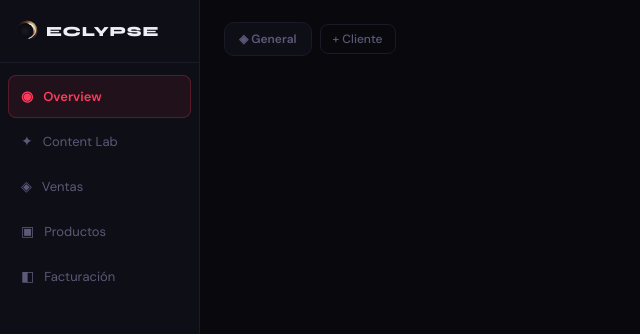
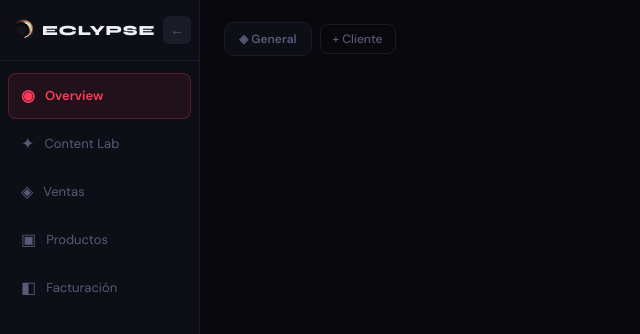
Before and after one commit to ardilescorporativo-commits/Eclypse, a React (Vite) app: page / in a window 1280 px wide. Shown: the top 334 px of the page, without its empty margins (0-640 px from the left). Built offline with nearby package versions, Linux system fonts and the light colour scheme.

Commit message:
Update App.jsx

```diff
--- a/App.jsx
+++ b/App.jsx
@@ -2143,7 +2143,7 @@ export default function Eclypse() {
   const [billing, setBilling] = useState(SEED.billing);
   // angles/pains/buyReasons/programs/objections now live on each client object
   const [loaded, setLoaded] = useState(false);
-
+const [sidebarOpen, setSidebarOpen] = useState(true);
   useEffect(()=>{
     (async()=>{
       try {
@@ -2200,15 +2200,21 @@ if(Array.isArray(d.billing)) setBilling(d.billing);
       <style>{css}</style>
 
      {/* SIDEBAR */}
-      <div style={{ width:200,background:T.surface,borderRight:`1px solid ${T.border}`,display:"flex",flexDirection:"column",position:"sticky",top:0,height:"100vh",flexShrink:0,zIndex:100 }}>
-        <div style={{ padding:"20px 16px",borderBottom:`1px solid ${T.border}`,display:"flex",alignItems:"center",gap:8 }}>
+<div style={{ width:sidebarOpen?200:56, background:T.surface, borderRight:`1px solid ${T.border}`, display:"flex", flexDirection:"column", position:"sticky", top:0, height:"100vh", flexShrink:0, zIndex:100, transition:"width 0.2s ease" }}>
+  <div style={{ padding:"16px 12px", borderBottom:`1px solid ${T.border}`, display:"flex", alignItems:"center", justifyContent:"space-between", gap:8 }}>
+    {sidebarOpen && <div style={{ display:"flex", alignItems:"center", gap:8 }}>
       <EclypseIcon size={22}/>
-          <span className="syne" style={{ fontSize:14,fontWeight:800,letterSpacing:"0.06em",color:T.text }}>ECLYPSE</span>
-        </div>
-        <nav style={{ flex:1,padding:"12px 8px",display:"flex",flexDirection:"column",gap:2 }}>
+      <span className="syne" style={{ fontSize:14, fontWeight:800, letterSpacing:"0.06em", color:T.text }}>ECLYPSE</span>
+    </div>}
+    <button onClick={()=>setSidebarOpen(p=>!p)} style={{ background:T.dim, border:"none", color:T.muted, borderRadius:6, width:28, height:28, cursor:"pointer", fontSize:14, display:"flex", alignItems:"center", justifyContent:"center", flexShrink:0 }}>
+      {sidebarOpen ? "←" : "→"}
+    </button>
+  </div>
+  <nav style={{ flex:1, padding:"12px 8px", display:"flex", flexDirection:"column", gap:2 }}>
     {NAV.map(n=>(
-            <button key={n.id} onClick={()=>setView(n.id)} style={{ display:"flex",alignItems:"center",gap:10,padding:"10px 12px",borderRadius:8,background:view===n.id?T.goldSoft:"transparent",border:view===n.id?`1px solid ${T.gold}40`:"1px solid transparent",color:view===n.id?T.gold:T.muted,fontSize:13,fontWeight:view===n.id?600:400,cursor:"pointer",width:"100%",textAlign:"left" }}>
-              <span style={{ fontSize:14 }}>{n.icon}</span>{n.label}
+      <button key={n.id} onClick={()=>setView(n.id)} title={n.label} style={{ display:"flex", alignItems:"center", gap:10, padding:"10px 12px", borderRadius:8, background:view===n.id?T.goldSoft:"transparent", border:view===n.id?`1px solid ${T.gold}40`:"1px solid transparent", color:view===n.id?T.gold:T.muted, fontSize:13, fontWeight:view===n.id?600:400, cursor:"pointer", width:"100%", textAlign:"left", overflow:"hidden", whiteSpace:"nowrap" }}>
+        <span style={{ fontSize:16, flexShrink:0 }}>{n.icon}</span>
+        {sidebarOpen && n.label}
       </button>
     ))}
   </nav>
```
Lines whose indentation alone changed are shown as unchanged.
